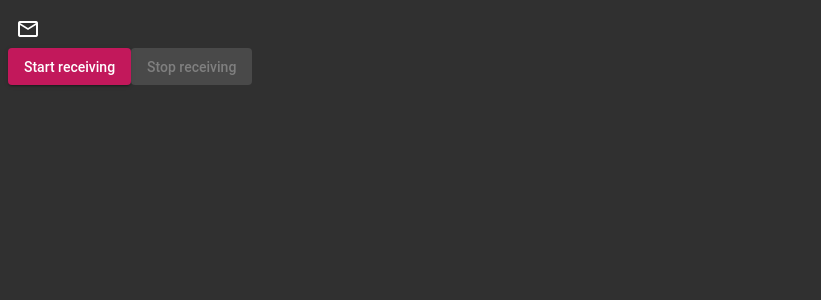
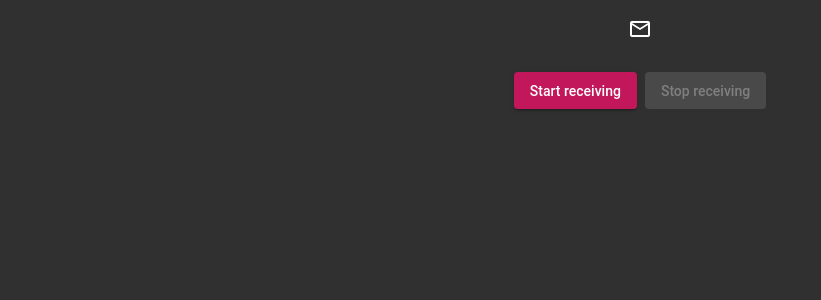
Before and after one commit to itsfeas/10kc-frontend-challenge, an Angular app: page / in a window 1280 px wide. Shown: the top 300 px of the page, without its empty margins (0-821 px from the left). Built offline with nearby package versions, Linux system fonts and the light colour scheme.

Commit message:
Complete

```diff
--- a/src/app/notification.component.html
+++ b/src/app/notification.component.html
@@ -1,16 +1,15 @@
-<div>
+<div fxLayout="column" fxLayoutGap="24px" fxLayoutAlign="center center">
   <div>
-    <button mat-icon-button (click)="clearNotifications()">
-      <mat-icon
-        [matBadge]="notifCount"
-        [matBadgeHidden]="notifCount == 0 ? true : false"
-        matBadgeOverlap="false"
-      >
-        mail_outline
-      </mat-icon>
+    <button
+      mat-icon-button
+      (click)="clearNotifications()"
+      [matBadge]="notifCount"
+      [matBadgeHidden]="notifCount == 0 ? true : false"
+    >
+      <mat-icon> mail_outline </mat-icon>
     </button>
   </div>
-  <div fxLayout="row">
+  <div fxLayout="row" fxLayoutGap="8px">
     <button
       (click)="startReceivingNotif()"
       [disabled]="isReceivingNotif"
```
